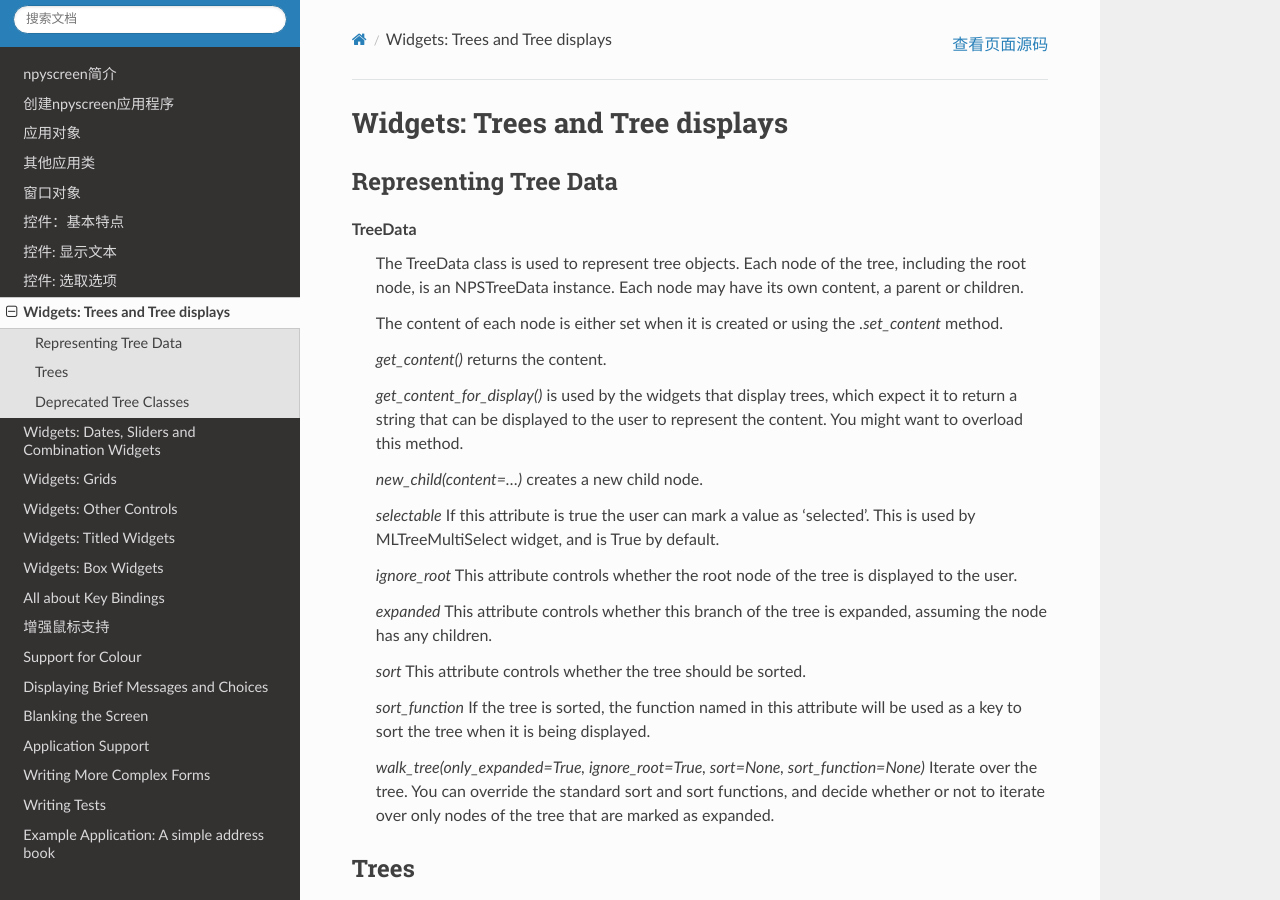
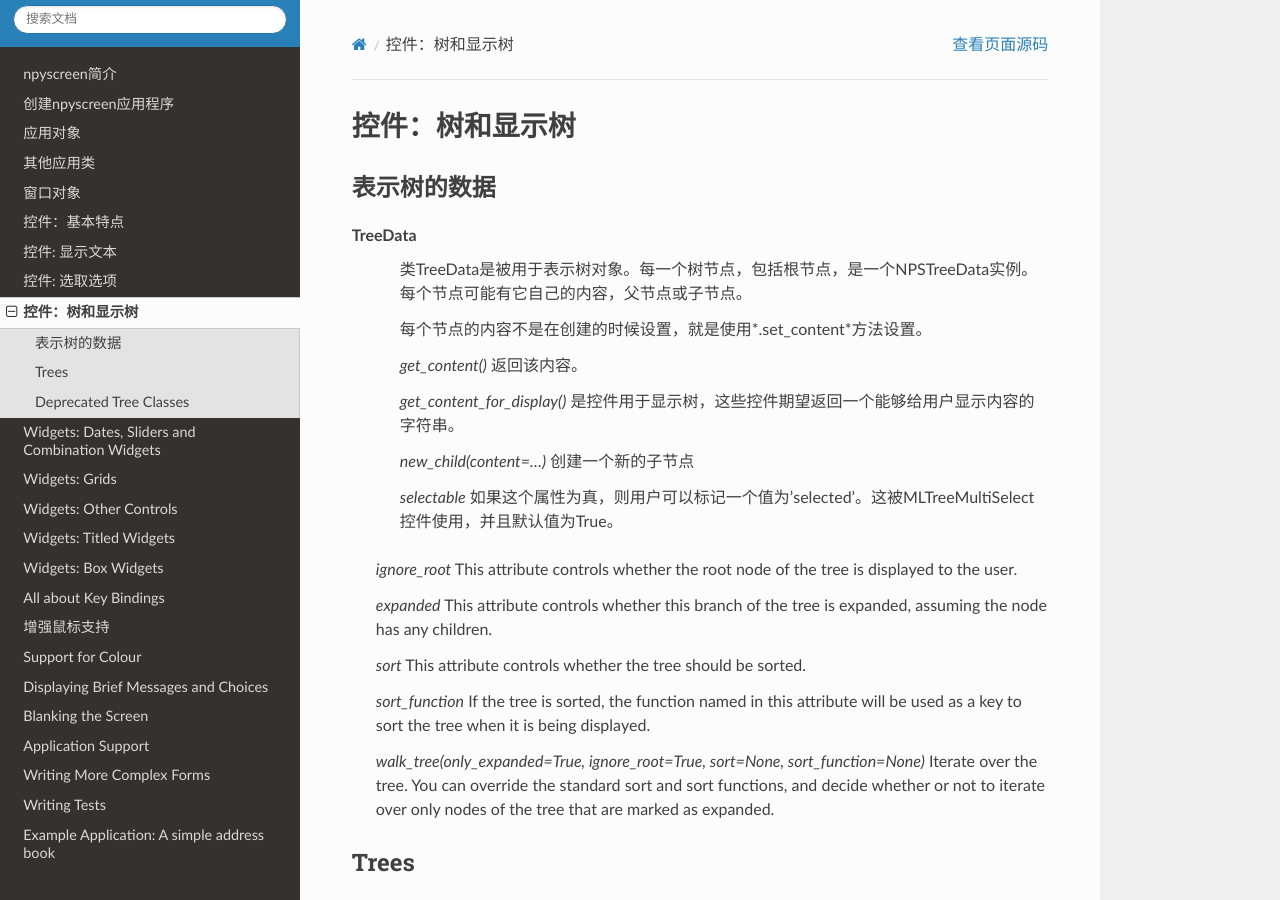
Before and after one commit to will-mei/npyscreen_doc_zh, a Sphinx documentation site: the page built from docs/source/widgets-trees.rst, in a window 1280 px wide and 900 px high. Built offline with Sphinx 7.4.7 and the Read the Docs theme 2.0.0, drawn with Linux system fonts in a browser that asks for light colours.

Commit message:
widget widgit-tree

```diff
--- a/docs/source/widgets-trees.rst
+++ b/docs/source/widgets-trees.rst
@@ -1,22 +1,22 @@
-Widgets: Trees and Tree displays
+控件：树和显示树
 ********************************
 
 
-Representing Tree Data
+表示树的数据
 ++++++++++++++++++++++
 
 TreeData
-    The TreeData class is used to represent tree objects.  Each node of the tree, including the root node, is an NPSTreeData instance.  Each node may have its own content, a parent or children.
+	类TreeData是被用于表示树对象。每一个树节点，包括根节点，是一个NPSTreeData实例。每个节点可能有它自己的内容，父节点或子节点。
 
-    The content of each node is either set when it is created or using the *.set_content* method.
+	每个节点的内容不是在创建的时候设置，就是使用*.set_content*方法设置。
 
-    *get_content()* returns the content.
+	*get_content()* 返回该内容。
 
-    *get_content_for_display()* is used by the widgets that display trees, which expect it to return a string that can be displayed to the user to represent the content.  You might want to overload this method.
+	*get_content_for_display()* 是控件用于显示树，这些控件期望返回一个能够给用户显示内容的字符串。
 
-    *new_child(content=...)* creates a new child node.
+	*new_child(content=...)* 创建一个新的子节点
 
-    *selectable* If this attribute is true the user can mark a value as 'selected'. This is used by MLTreeMultiSelect widget, and is True by default.
+	*selectable* 如果这个属性为真，则用户可以标记一个值为'selected'。这被MLTreeMultiSelect控件使用，并且默认值为True。
 
     *ignore_root* This attribute controls whether the root node of the tree is displayed to the user.
 
```
Also changed, not shown: docs/source/widgets.rst (line endings or trailing spaces).
